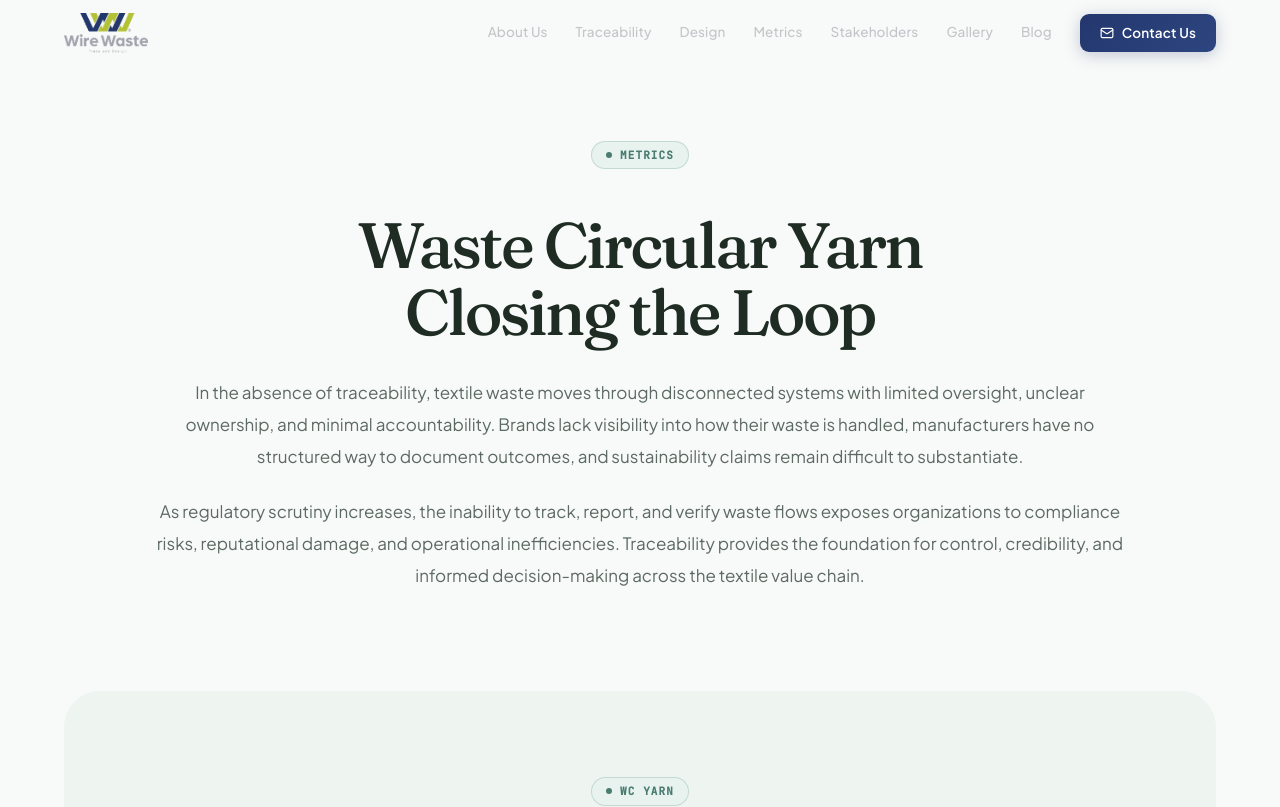
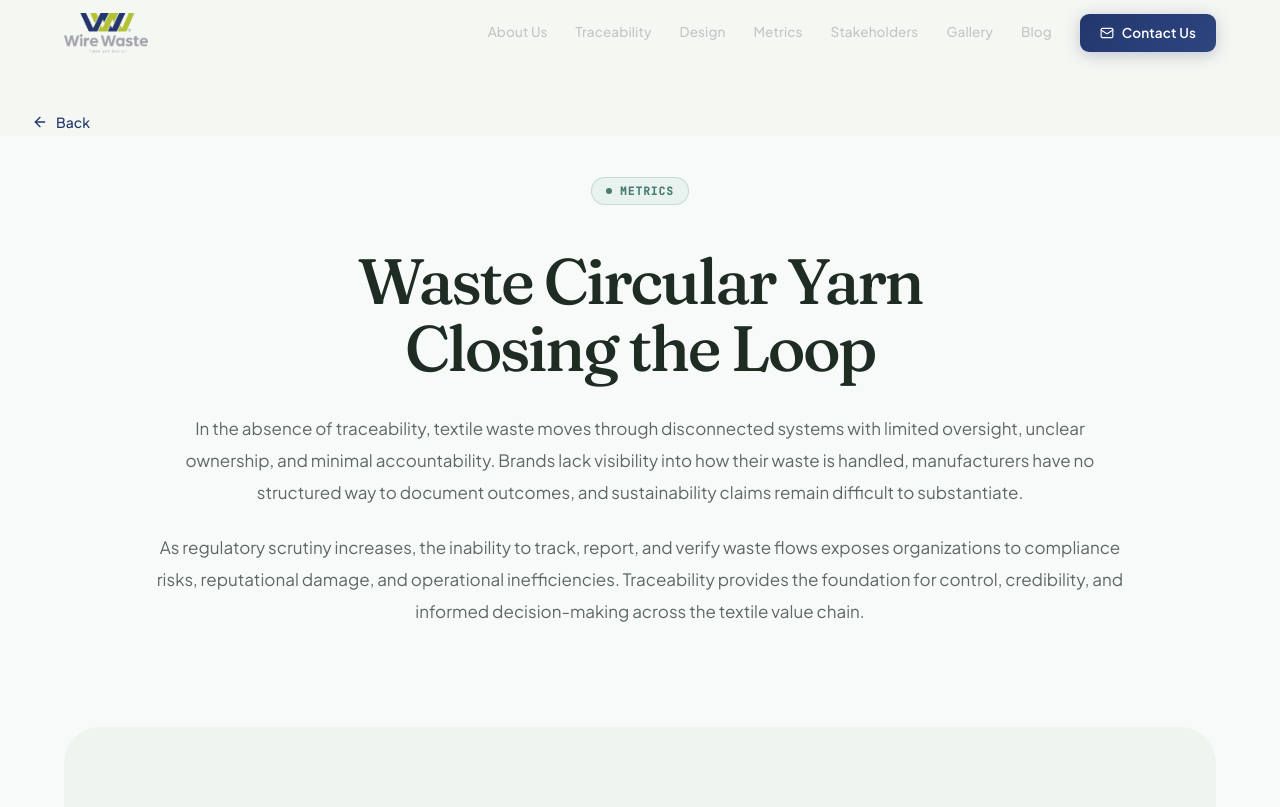
Before and after one commit to MohamedRameez1/Wire-Waste-Pvt-Landing-page-textile-hero-section-, a React (Vite) app: page /metrics in a window 1280 px wide. Shown: the top 807 px of the page. Built offline with nearby package versions, Linux system fonts and the light colour scheme.

Commit message:
added back buttons

```diff
--- a/src/components/CookiePolicy.tsx
+++ b/src/components/CookiePolicy.tsx
@@ -1,4 +1,6 @@
 import React from 'react';
+import { Link } from 'react-router-dom';
+import { ArrowLeft } from 'lucide-react';
 import { T } from './shared';
 import { Navbar } from './Navbar';
 import { Footer } from './Footer';
@@ -7,6 +9,22 @@ export function CookiePolicy() {
   return (
     <>
       <Navbar />
+
+      {/* =========================
+          BACK LINK
+      ========================= */}
+
+      <div className="pt-24 sm:pt-28 bg-[#F5F7F2]">
+        <div className="max-w-7xl mx-auto px-4 sm:px-6 lg:px-8">
+          <Link
+            to="/#Cookies"
+            className="inline-flex items-center gap-2 text-sm font-medium text-[#23376D] transition-colors hover:text-[#4A7C6F]"
+          >
+            <ArrowLeft className="h-4 w-4" />
+            Back
+          </Link>
+        </div>
+      </div>
 
       <main
         style={{
--- a/src/components/GalleryPage.tsx
+++ b/src/components/GalleryPage.tsx
@@ -1,4 +1,6 @@
 import React, { useEffect, useState } from "react";
+import { Link } from "react-router-dom";
+import { ArrowLeft } from "lucide-react";
 import { Navbar } from "./Navbar";
 import { Footer } from "./Footer";
 
@@ -50,6 +52,22 @@ export function GalleryPage() {
   return (
     <>
       <Navbar />
+
+      {/* =========================
+          BACK LINK
+      ========================= */}
+
+      <div className="pt-24 sm:pt-28 bg-[#F5F7F2]">
+        <div className="max-w-7xl mx-auto px-4 sm:px-6 lg:px-8">
+          <Link
+            to="/#gallery"
+            className="inline-flex items-center gap-2 text-sm font-medium text-[#23376D] transition-colors hover:text-[#4A7C6F]"
+          >
+            <ArrowLeft className="h-4 w-4" />
+            Back
+          </Link>
+        </div>
+      </div>
 
       {/* Fix navbar overlap */}
       <div style={{ paddingTop: "90px" }}>
--- a/src/components/MetricsPage.tsx
+++ b/src/components/MetricsPage.tsx
@@ -1,5 +1,7 @@
 import React from 'react';
 import { motion } from 'framer-motion';
+import { Link } from 'react-router-dom';
+import { ArrowLeft } from 'lucide-react';
 import { Navbar } from './Navbar';
 import { Footer } from './Footer';
 import { T, Badge } from './shared';
@@ -28,9 +30,25 @@ export function MetricsPage() {
     <>
       <Navbar />
 
+      {/* =========================
+          BACK LINK
+      ========================= */}
+
+      <div className="pt-24 sm:pt-28 bg-[#F5F7F2]">
+        <div className="max-w-7xl mx-auto px-4 sm:px-6 lg:px-8">
+          <Link
+            to="/#metrics"
+            className="inline-flex items-center gap-2 text-sm font-medium text-[#23376D] transition-colors hover:text-[#4A7C6F]"
+          >
+            <ArrowLeft className="h-4 w-4" />
+            Back
+          </Link>
+        </div>
+      </div>
+
       <div
         style={{
-          padding: '140px 5% 100px',
+          padding: '40px 5% 100px',
           background: '#f8faf9'
         }}>
 
--- a/src/components/PrivacyPolicy.tsx
+++ b/src/components/PrivacyPolicy.tsx
@@ -1,4 +1,6 @@
 import React from 'react';
+import { Link } from 'react-router-dom';
+import { ArrowLeft } from 'lucide-react';
 import { T } from './shared';
 import { Navbar } from './Navbar';
 import { Footer } from './Footer';
@@ -7,6 +9,22 @@ export function PrivacyPolicy() {
   return (
     <>
       <Navbar />
+
+      {/* =========================
+          BACK LINK
+      ========================= */}
+
+      <div className="pt-24 sm:pt-28 bg-[#F5F7F2]">
+        <div className="max-w-7xl mx-auto px-4 sm:px-6 lg:px-8">
+          <Link
+            to="/#Privacy"
+            className="inline-flex items-center gap-2 text-sm font-medium text-[#23376D] transition-colors hover:text-[#4A7C6F]"
+          >
+            <ArrowLeft className="h-4 w-4" />
+            Back
+          </Link>
+        </div>
+      </div>
 
       <main
         style={{
--- a/src/components/TermsOfUse.tsx
+++ b/src/components/TermsOfUse.tsx
@@ -1,4 +1,6 @@
 import React from 'react';
+import { Link } from 'react-router-dom';
+import { ArrowLeft } from 'lucide-react';
 import { T } from './shared';
 import { Navbar } from './Navbar';
 import { Footer } from './Footer';
@@ -7,6 +9,22 @@ export function TermsOfUse() {
   return (
     <>
       <Navbar />
+
+      {/* =========================
+          BACK LINK
+      ========================= */}
+
+      <div className="pt-24 sm:pt-28 bg-[#F5F7F2]">
+        <div className="max-w-7xl mx-auto px-4 sm:px-6 lg:px-8">
+          <Link
+            to="/#Terms"
+            className="inline-flex items-center gap-2 text-sm font-medium text-[#23376D] transition-colors hover:text-[#4A7C6F]"
+          >
+            <ArrowLeft className="h-4 w-4" />
+            Back
+          </Link>
+        </div>
+      </div>
 
       <main
         style={{
```
